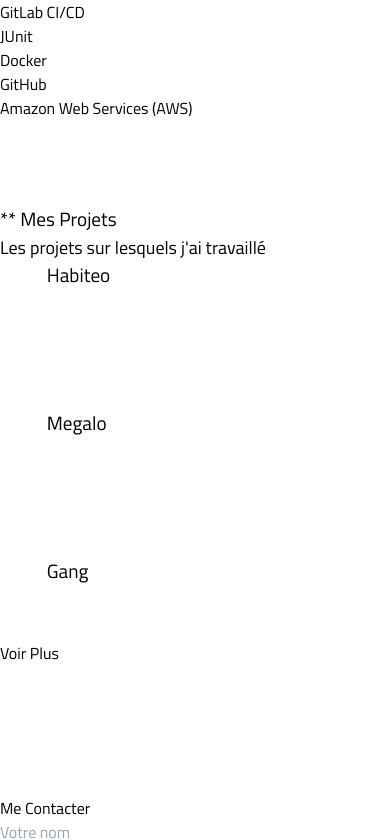
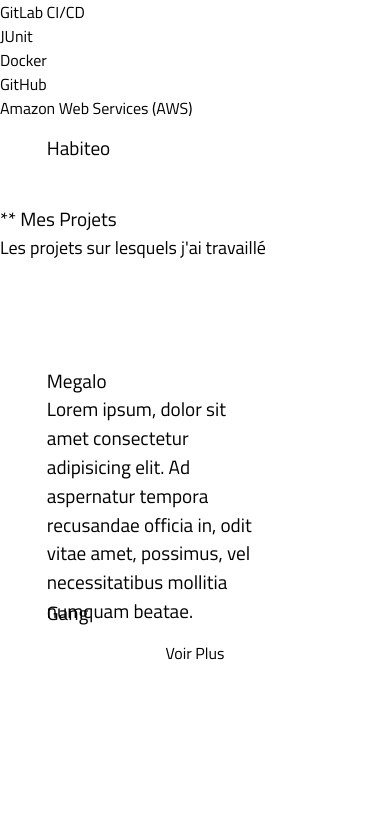
Before and after one commit to Edonak/Edouard-Portfolio, a React (Vite) app: page / in a window 390 px wide. Shown: the part 1444-2284 px from the top of the page. Built offline with nearby package versions, Linux system fonts and the light colour scheme.

Commit message:
responsive project

```diff
--- a/src/App.css
+++ b/src/App.css
@@ -219,6 +219,7 @@ body {
 }
 .project {
   width: 25%;
+  min-height: 30vh;
 }
 .project-image {
   position: relative;
@@ -230,6 +231,11 @@ body {
   position: absolute;
   height: 13.6vh;
 }
+.buttonVoirPlus{
+    text-align: center;
+    margin: 0 auto;
+    width: 100%;
+  }
 
 /*Style Mes Projets responsive*/
 @media screen and (max-width: 480px) {
@@ -238,13 +244,15 @@ body {
     flex-direction: column;
     width: 80%;
     gap: 4rem;
+
   }
   #myProjects {
     width: 100%;
+    min-height: 200vh;
   }
   .project {
     width: 70%;
-    height: 100vh;
+    min-height: 20vh;
     margin: 0 auto;
   }
   #myProjects p {
@@ -255,6 +263,8 @@ body {
   }
   .buttonVoirPlus{
     text-align: center;
+    margin: 0 auto;
+    width: 100%;
   }
 }
 /*Contact style*/
--- a/src/components/project/myProject.tsx
+++ b/src/components/project/myProject.tsx
@@ -18,15 +18,19 @@ export default function MyProject() {
         <div className=" project bg-slate-50 border-solid rounded-3xl shadow-lg  ">
           <p className="text-center">Habiteo</p>
         </div>
-        <div className=" project bg-slate-50 border-solid rounded-3xl shadow-lg">
+        <div className=" project border-solid rounded-3xl shadow-lg">
           <p className="text-center">Megalo</p>
+          <p>Lorem ipsum, dolor sit amet consectetur adipisicing elit. Ad aspernatur tempora recusandae officia in, odit vitae amet, possimus, vel necessitatibus mollitia numquam beatae. </p>
         </div>
 
         <div className=" project bg-slate-50 border-solid rounded-3xl shadow-lg">
           <p className="text-center">Gang</p>
         </div>
       </div>
-      <a href="" className="buttonVoirPlus"> Voir Plus</a>
+      <div className="buttonVoirPlus">
+      <a href="" > Voir Plus</a>
+      </div>
+
     </section>
   );
 }
```
